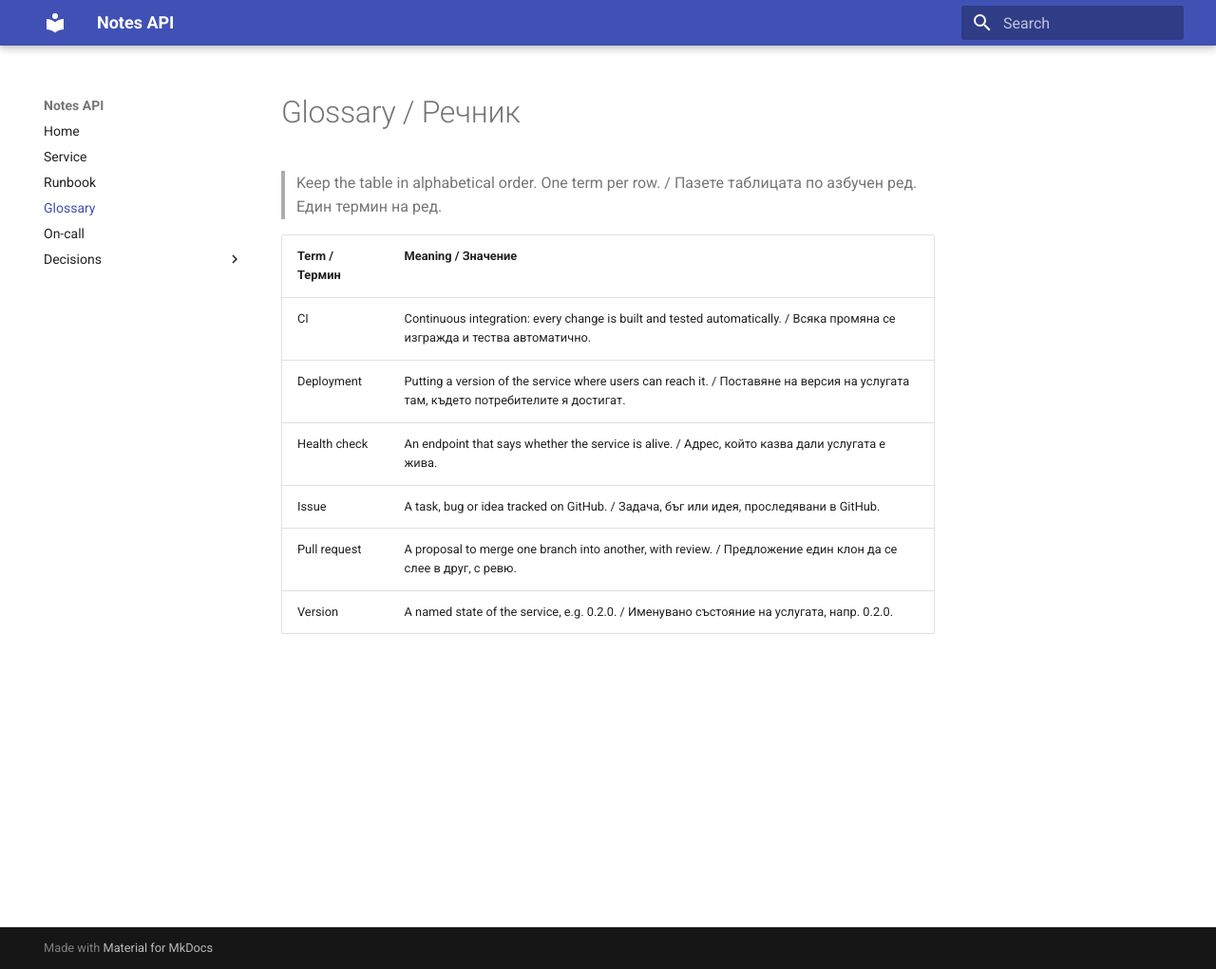
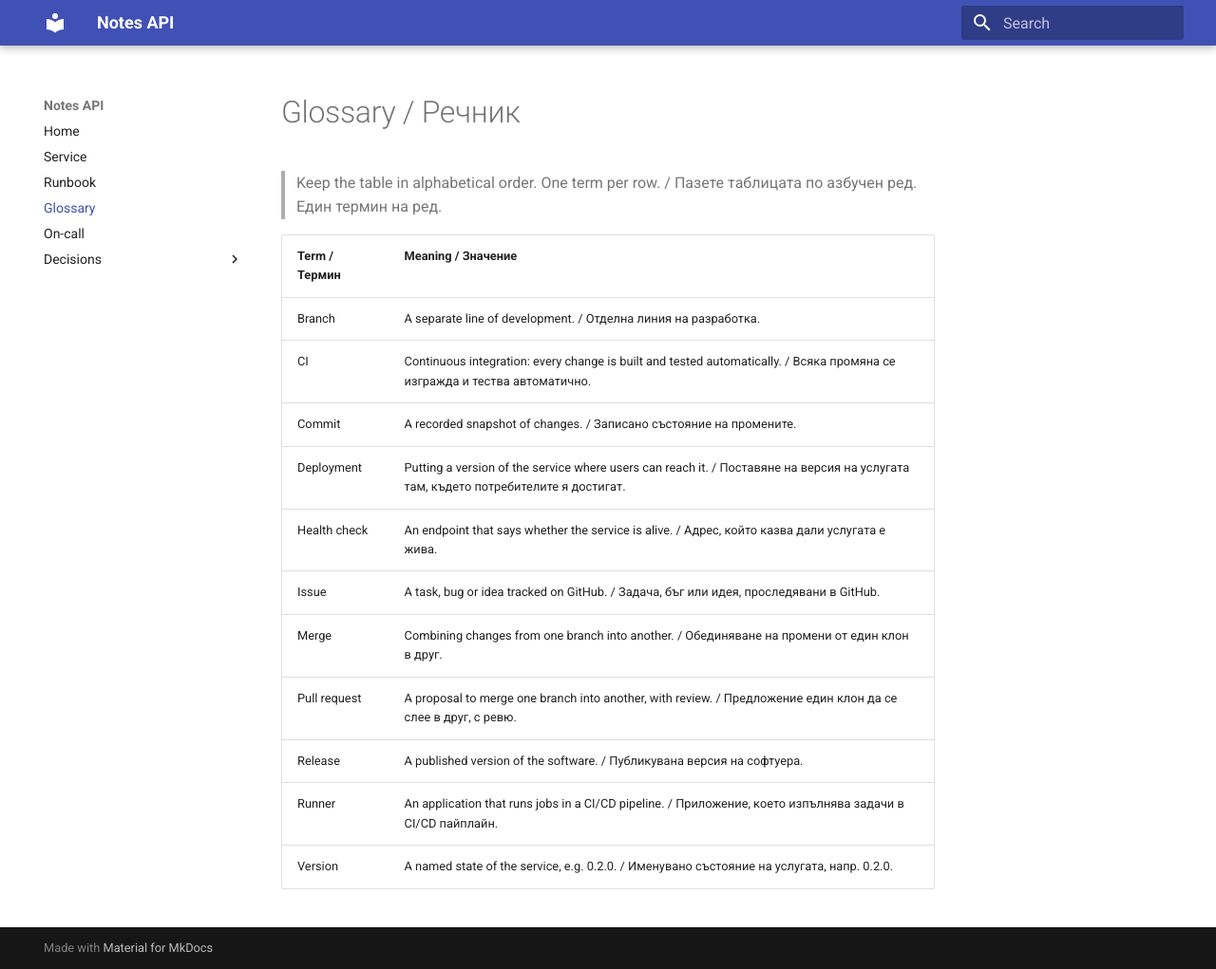
Before and after one commit to vltenev019/devops-labs-fn361223019, an MkDocs documentation site: the page built from docs/glossary.md, in a window 1280 px wide and 1021 px high. Shown: the whole window at 95% size. Built offline with MkDocs 1.6.1 and Material for MkDocs 9.7.7, drawn with Linux system fonts in a browser that asks for light colours.

Commit message:
Added the new terms

```diff
--- a/docs/glossary.md
+++ b/docs/glossary.md
@@ -4,9 +4,14 @@
 
 | Term / Термин | Meaning / Значение |
 |---|---|
+| Branch | A separate line of development. / Отделна линия на разработка. |
 | CI | Continuous integration: every change is built and tested automatically. / Всяка промяна се изгражда и тества автоматично. |
+| Commit | A recorded snapshot of changes. / Записано състояние на промените. |
 | Deployment | Putting a version of the service where users can reach it. / Поставяне на версия на услугата там, където потребителите я достигат. |
 | Health check | An endpoint that says whether the service is alive. / Адрес, който казва дали услугата е жива. |
 | Issue | A task, bug or idea tracked on GitHub. / Задача, бъг или идея, проследявани в GitHub. |
+| Merge | Combining changes from one branch into another. / Обединяване на промени от един клон в друг. |
 | Pull request | A proposal to merge one branch into another, with review. / Предложение един клон да се слее в друг, с ревю. |
+| Release | A published version of the software. / Публикувана версия на софтуера. |
+| Runner | An application that runs jobs in a CI/CD pipeline. / Приложение, което изпълнява задачи в CI/CD пайплайн. |
 | Version | A named state of the service, e.g. 0.2.0. / Именувано състояние на услугата, напр. 0.2.0. |
```
